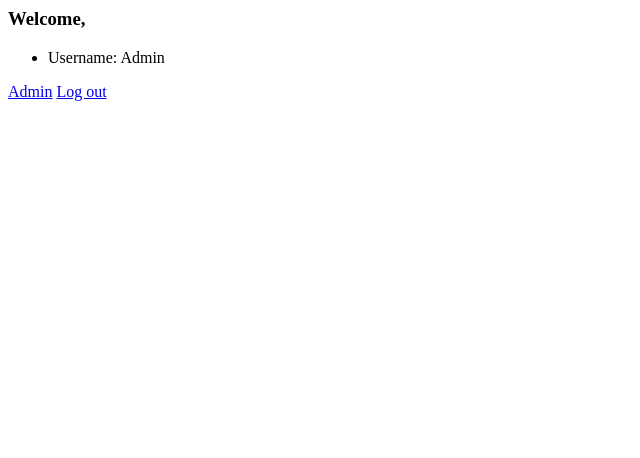
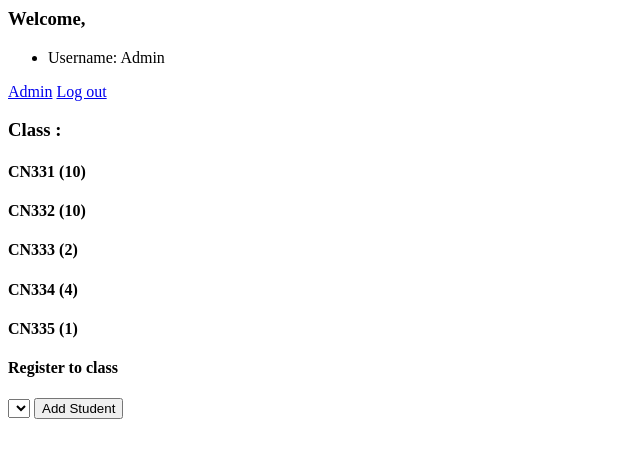
Before and after one commit to 6310682700/cn331-as2, a Django app: page /users/ in a window 1280 px wide. Shown: the top 458 px of the page, without its empty margins (0-640 px from the left). Run offline with Django 4.2, Linux system fonts and the light colour scheme; a user stored in the database is signed in; data comes from the database, SQL or seed files in the repository; lists and menus that the app fills with data are empty.

Commit message:
Try Index

```diff
--- a/reg_site/base/models.py
+++ b/reg_site/base/models.py
@@ -1,20 +1,21 @@
+from ast import ClassDef
+from platform import mac_ver
 from tkinter import CASCADE
 from django.db import models
 from django.contrib.auth.models import User
 
 # Create your models here.
 
-class Student(models.Model):
-    firstname = models.CharField(max_length=99)
-    surname = models.CharField(max_length=99)
-    studentid = models.CharField(max_length=10)
+class Class(models.Model):
+    Subject = models.CharField(max_length=99)
+    capacity = models.IntegerField()
 
     def __str__(self):
-        return f"({self.name} ({self.surname} {self.studentid})"
+        return f"{self.Subject} ({self.capacity})"
 
-class Class(models.Model):
-    subject = models.ForeignKey(Student, on_delete=models.CASCADE, related_name="Subject")
-    capacity = models.ForeignKey(Student, on_delete=models.CASCADE, related_name="capacity")
+class Student(models.Model):
+    enroll = models.ForeignKey(Class,on_delete=models.CASCADE)
+    Student_Users = models.ForeignKey(User,on_delete=models.CASCADE)
 
     def __str__(self):
-        return f"{self.subject} ({self.capacity})"
+        return f"({self.enroll}) {self.Student_Users}"
--- a/reg_site/base/templates/users/index.html
+++ b/reg_site/base/templates/users/index.html
@@ -9,4 +9,23 @@
 <a href="admin/">Admin</a>
 {% endif %}
 <a href="{% url 'logout' %}">Log out</a>
+
+<h3> Class : <h3>
+
+        {%for Subject in Class%}
+        <h4>  {{Subject}} </h4>
+        {% endfor %}
+
+<h4>Register to class</h4>
+
+<form action="{% url 'Regist' request.user.first_name %}" method="POST">
+    {% csrf_token %}
+    <select name="Student">
+        {% for Student in non_Students %}
+            <option value="{{ request.user.first_name }}">{{ Student }}</option>
+        {% endfor %}
+    </select>
+    <input type="submit" value="Add Student">
+</form>
+
 {% endblock %}
--- a/reg_site/base/urls.py
+++ b/reg_site/base/urls.py
@@ -5,4 +5,5 @@ urlpatterns = [
     path('', views.index, name='index'),
     path('login', views.login_view, name='login'),
     path('logout', views.logout_view, name='logout'),
+    path('', views.Regist, name='Regist'),
 ]
--- a/reg_site/base/views.py
+++ b/reg_site/base/views.py
@@ -1,17 +1,25 @@
 from audioop import reverse
+from cgitb import html
 from email import message
 from http.client import HTTPResponse
+import imp
+from unicodedata import name
 from django.shortcuts import render
 from django.contrib.auth import authenticate, login, logout
 from django.http import HttpResponseRedirect
 from django.urls import reverse
+from base import models
+from base.models import Class
+from base.models import Student
 
 # Create your views here.
 
 def index(request):
     if not request.user.is_authenticated:
         return HttpResponseRedirect(reverse('login'))
-    return render(request, 'users/index.html')
+    return render(request, 'users/index.html',{
+        "Class" : Class.objects.all()
+        })
 
 
 def login_view(request):
@@ -33,3 +41,10 @@ def logout_view(request):
     return render(request, 'users/login.html', {
         'message': 'You have logged out.'
     })
+
+def Regist(request, Username):
+    if request.method == "POST":
+        Student = Student.objects.get(pk = name)
+        Student = Student.objects.get(pk=int(request.POST["Student"]))
+        Student.Classs.add(Class)
+        return HttpResponseRedirect("Class", args=(Student.name,))
```
Also changed, not shown: reg_site/base/migrations/0001_initial.py (deleted), reg_site/base/migrations/__init__.py (deleted), reg_site/db.sqlite3.
